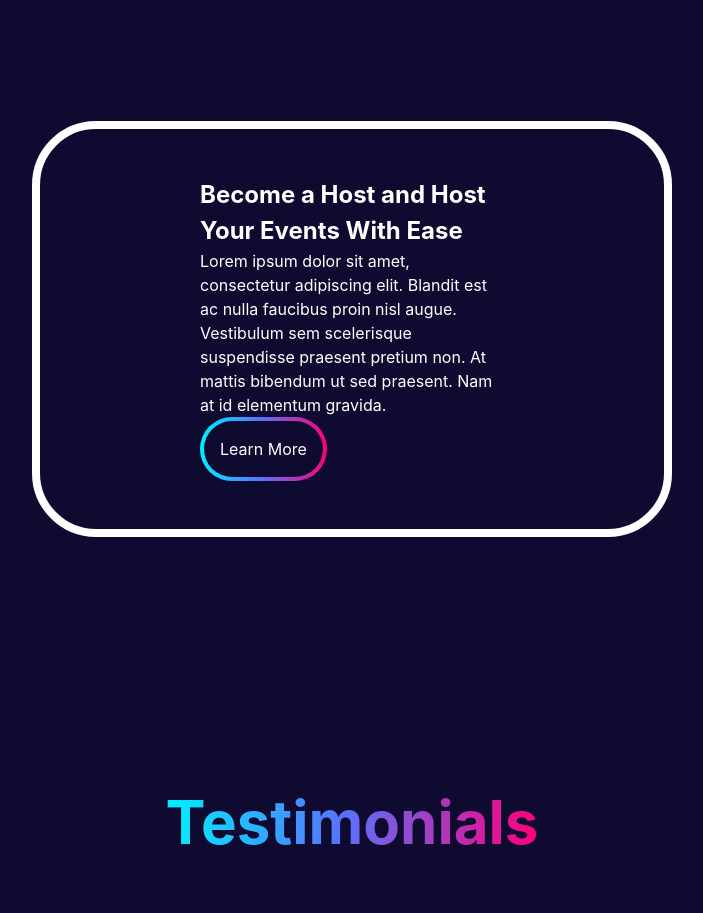
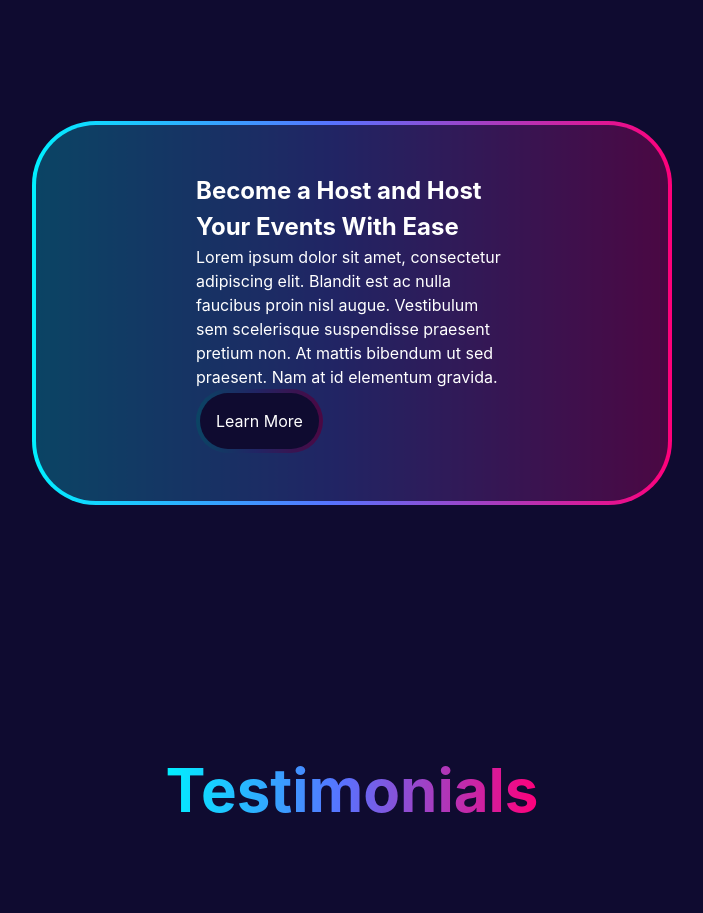
Before and after one commit to Rajaniraiyn/rot-landing-page, a Svelte app: page / in a window 1280 px wide. Shown: the part 2940-3853 px from the top of the page, without its empty margins (288-991 px from the left). Built offline with nearby package versions, Linux system fonts and the light colour scheme.

Commit message:
✨ Improve UI

```diff
--- a/src/components/Host.svelte
+++ b/src/components/Host.svelte
@@ -19,5 +19,26 @@
         padding: 3em 10em;
         border: 0.5em solid #ffffff;
         border-radius: 4em;
+        position: relative;
+        box-sizing: border-box;
+        background-clip: padding-box;
+        background-color: #0f0b30bf;
+        border: solid 0.25em transparent;
+    }
+
+    div:before {
+        content: "";
+        position: absolute;
+        inset: 0;
+        z-index: -1;
+        margin: -0.25em;
+        border-radius: inherit;
+        --deg: 90deg;
+        background: linear-gradient(
+            var(--deg),
+            rgba(0, 240, 255, 1) 0%,
+            rgba(87, 115, 255, 1) 46.88%,
+            rgba(255, 0, 122, 1) 100%
+        );
     }
 </style>
```
